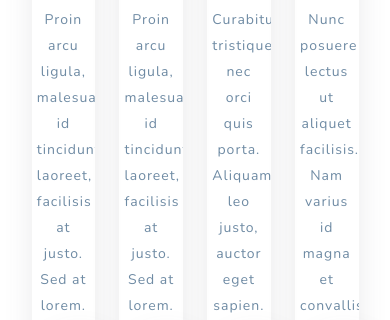
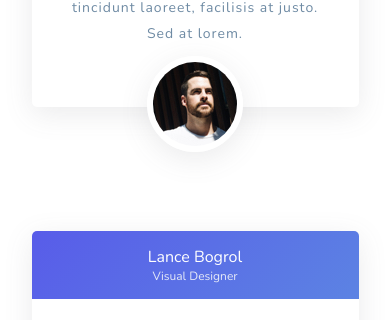
Before and after one commit to RashadMa/Front-EndProject, a website: page FrontEndProject/index.html in a window 390 px wide. Shown: the part 6505-6825 px from the top of the page. Drawn offline with nearby package versions, Linux system fonts and the light colour scheme; a script that the page names is missing; a web font is replaced by a local one.

Commit message:
Update1.9.1

```diff
--- a/FrontEndProject/assets/sass/partials/home/_homeOurTeams.scss
+++ b/FrontEndProject/assets/sass/partials/home/_homeOurTeams.scss
@@ -129,3 +129,8 @@
         }
     }
 }
+@media only screen and (max-width: 992px) {
+    .card-col{
+        margin-bottom: 100px;
+    }
+}
--- a/FrontEndProject/index.html
+++ b/FrontEndProject/index.html
@@ -388,7 +388,7 @@
           </div>
         </div>
         <div class="row">
-          <div class="col-3">
+          <div class="col-3 col-md-6 col-sm-12 card-col">
             <div class="card">
               <div class="card-body">
                 <div class="personal-info">
@@ -412,7 +412,7 @@
               </div>
             </div>
           </div>
-          <div class="col-3">
+          <div class="col-3 col-md-6 col-sm-12 card-col">
             <div class="card">
               <div class="card-body">
                 <div class="personal-info">
@@ -436,7 +436,7 @@
               </div>
             </div>
           </div>
-          <div class="col-3">
+          <div class="col-3 col-md-6 col-sm-12 card-col">
             <div class="card">
               <div class="card-body">
                 <div class="personal-info">
@@ -460,7 +460,7 @@
               </div>
             </div>
           </div>
-          <div class="col-3">
+          <div class="col-3 col-md-6 col-sm-12 card-col">
             <div class="card">
               <div class="card-body">
                 <div class="personal-info">
@@ -561,20 +561,3 @@
 </body>
 
 </html>
-<!-- <div class="card">
-  <div class="personal-info text-align-center">
-    <p class="name">Fletch Skinner</p>
-    <p class="job">Product Strategist</p>
-  </div>
-  <div class="social-info d-flex justify-center">
-    <ul class="social col-6 d-flex justify-between">
-      <li><a href="#"><i class="fa fa-facebook"></i></a></li>
-      <li><a href="#"><i class="fa fa-twitter"></i></a></li>
-      <li><a href="#"><i class="fa fa-linkedin"></i></a></li>
-      <li><a href="#"><i class="fa fa-github"></i></a></li>
-    </ul>
-  </div>
-  <div class="content col-10">
-    <p>Proin arcu ligula, malesuada id tincidunt laoreet, facilisis at justo. Sed at lorem.</p>
-  </div>
-</div> -->
```
Also changed, not shown: FrontEndProject/assets/css/main.css.
